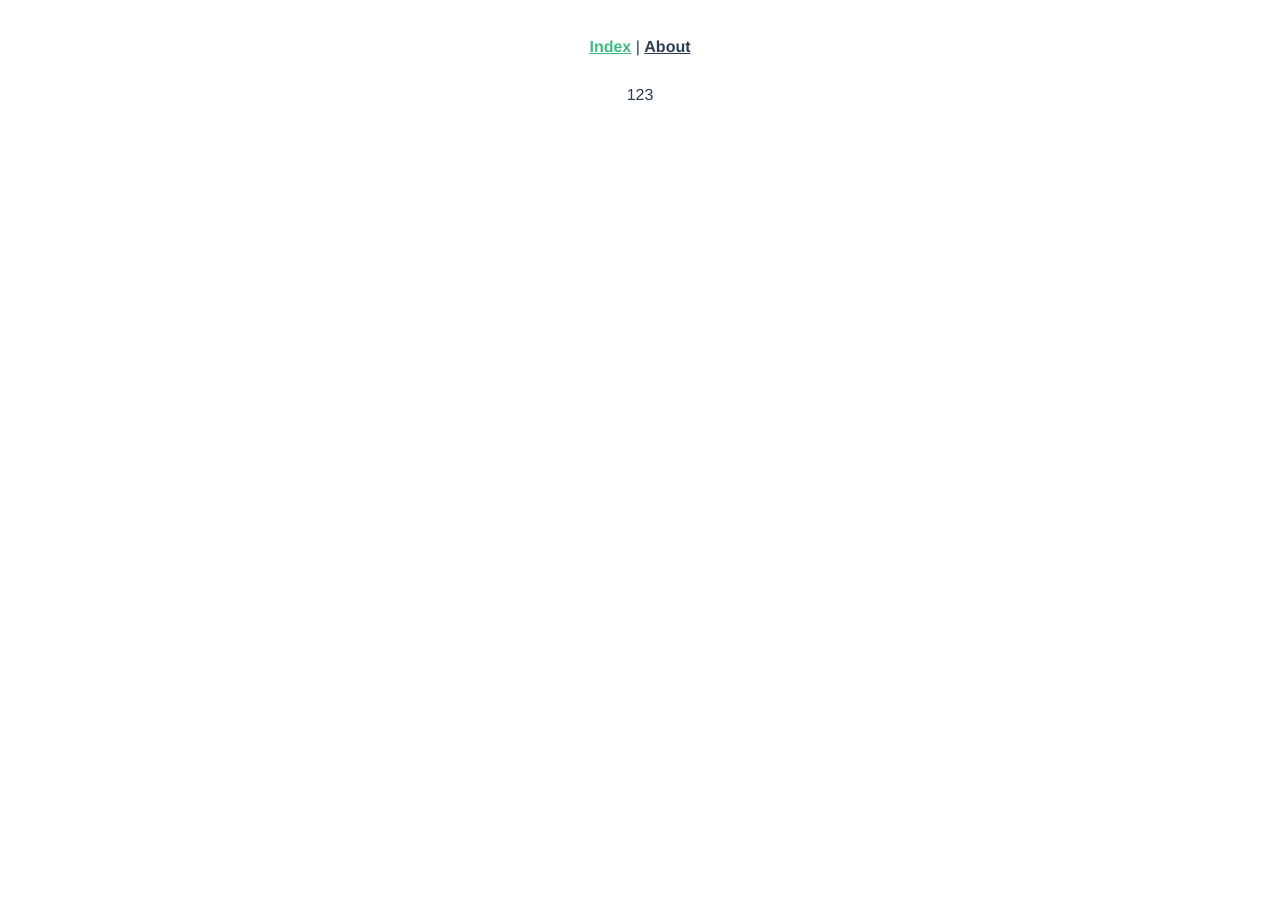
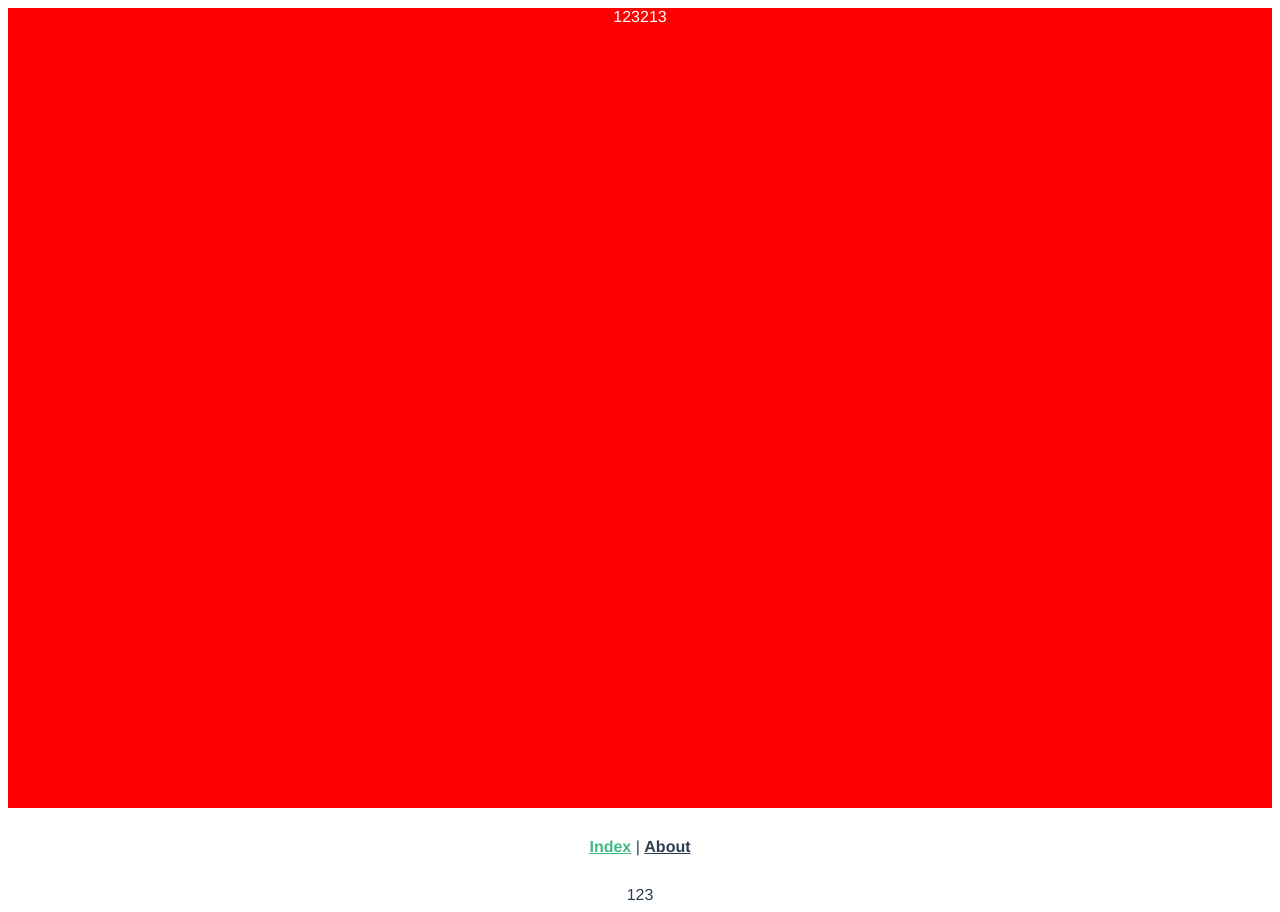
Before and after one commit to yantul/blog, a Vue app: page / in a window 1280 px wide. Before the commit the page ends 800 px from the top, so only its background shows below. Built offline with nearby package versions, Linux system fonts and the light colour scheme.

Commit message:
[App.vue]: add Cover.vue to app node.

```diff
--- a/src/App.vue
+++ b/src/App.vue
@@ -1,5 +1,6 @@
 <template>
   <div id="app">
+    <Cover />
     <div id="nav">
       <router-link to="/">Index</router-link> |
       <router-link to="/about">About</router-link>
@@ -7,6 +8,17 @@
     <router-view/>
   </div>
 </template>
+
+<script>
+import Cover from '@/components/Cover.vue'
+
+export default {
+  components: {
+    Cover
+  }
+}
+
+</script>
 
 <style lang="scss">
 #app {
```
